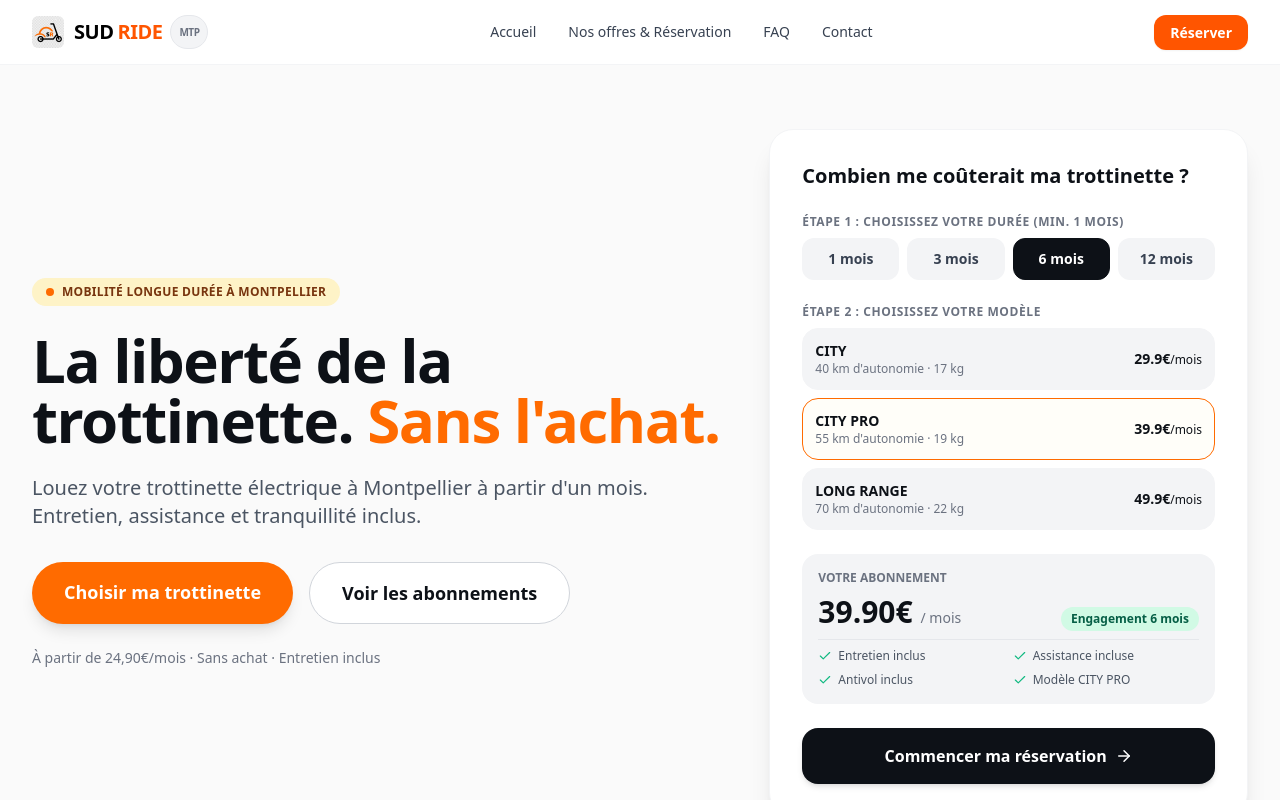
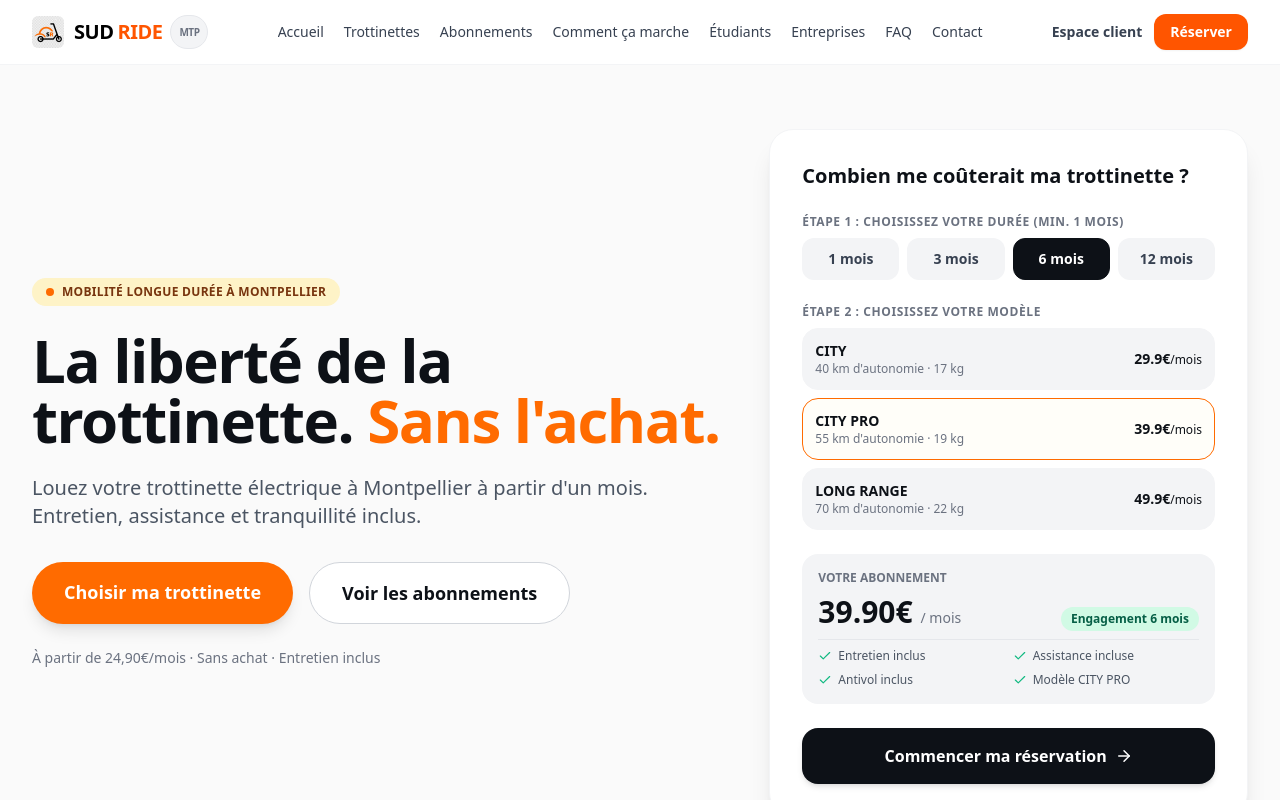
Before and after one commit to teddyhrvn/sud-ride, a Next.js app: page / in a window 1280 px wide. Shown: the top 800 px of the page. Built offline with nearby package versions, Linux system fonts and the light colour scheme.

Commit message:
fix: chemin image navbar et emplacement favicon

```diff
--- a/components/layout/Navbar.tsx
+++ b/components/layout/Navbar.tsx
@@ -5,10 +5,10 @@ export default function Navbar() {
   return (
     <header className="sticky top-0 z-50 bg-white/95 backdrop-blur-md border-b border-gray-100">
       <div className="max-w-7xl mx-auto px-4 sm:px-6 lg:px-8">
-        <div className="flex items-center justify-between h-16">
+        <div className="flex items-center justify-between h-16 gap-4">
 
           {/* LOGO + NOM DU SITE */}
-          <Link href="/" className="flex items-center gap-2.5 group">
+          <Link href="/" className="flex items-center gap-2.5 group shrink-0">
             <Image
               src="/images/icon.png"
               alt="Sud Ride SR"
@@ -26,24 +26,42 @@ export default function Navbar() {
             </div>
           </Link>
 
-          {/* LIENS DE NAVIGATION */}
-          <nav className="hidden md:flex items-center gap-8 text-sm font-medium text-gray-700">
-            <Link href="/" className="hover:text-[#FF5500] transition-colors">
+          {/* TOUS LES LIENS DE NAVIGATION */}
+          <nav className="hidden lg:flex items-center gap-5 text-sm font-medium text-gray-700 overflow-x-auto">
+            <Link href="/" className="hover:text-[#FF5500] transition-colors whitespace-nowrap">
               Accueil
             </Link>
-            <Link href="/reservation" className="hover:text-[#FF5500] transition-colors">
-              Nos offres & Réservation
+            <Link href="/trottinettes" className="hover:text-[#FF5500] transition-colors whitespace-nowrap">
+              Trottinettes
             </Link>
-            <Link href="/faq" className="hover:text-[#FF5500] transition-colors">
+            <Link href="/abonnements" className="hover:text-[#FF5500] transition-colors whitespace-nowrap">
+              Abonnements
+            </Link>
+            <Link href="/comment-ca-marche" className="hover:text-[#FF5500] transition-colors whitespace-nowrap">
+              Comment ça marche
+            </Link>
+            <Link href="/etudiants" className="hover:text-[#FF5500] transition-colors whitespace-nowrap">
+              Étudiants
+            </Link>
+            <Link href="/entreprises" className="hover:text-[#FF5500] transition-colors whitespace-nowrap">
+              Entreprises
+            </Link>
+            <Link href="/faq" className="hover:text-[#FF5500] transition-colors whitespace-nowrap">
               FAQ
             </Link>
-            <Link href="/contact" className="hover:text-[#FF5500] transition-colors">
+            <Link href="/contact" className="hover:text-[#FF5500] transition-colors whitespace-nowrap">
               Contact
             </Link>
           </nav>
 
-          {/* BOUTON D'ACTION */}
-          <div>
+          {/* ACTIONS (ESPACE CLIENT + RÉSERVATION) */}
+          <div className="flex items-center gap-3 shrink-0">
+            <Link
+              href="/espace-client"
+              className="text-sm font-semibold text-gray-700 hover:text-[#FF5500] transition-colors hidden sm:block"
+            >
+              Espace client
+            </Link>
             <Link
               href="/reservation"
               className="bg-[#FF5500] hover:bg-[#e04b00] text-white px-4 py-2 rounded-xl text-sm font-bold transition-colors shadow-sm"
```
